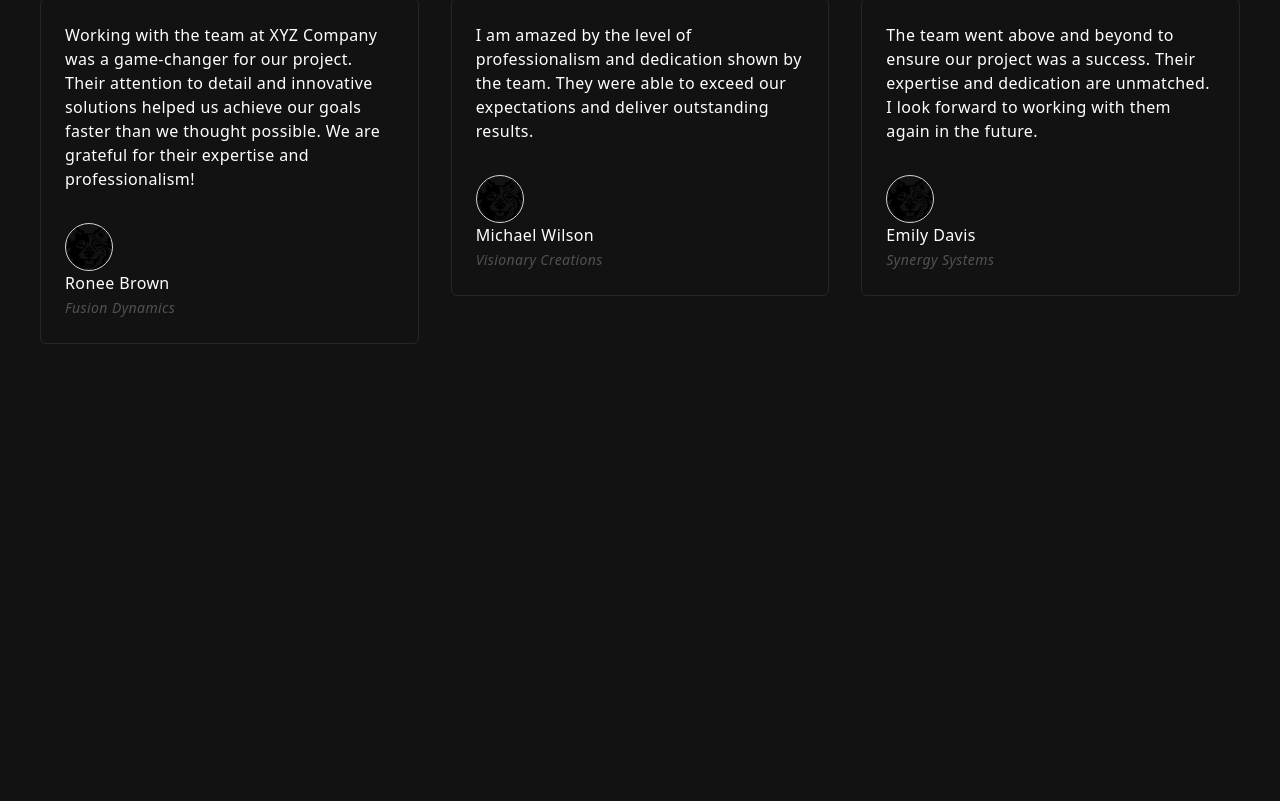
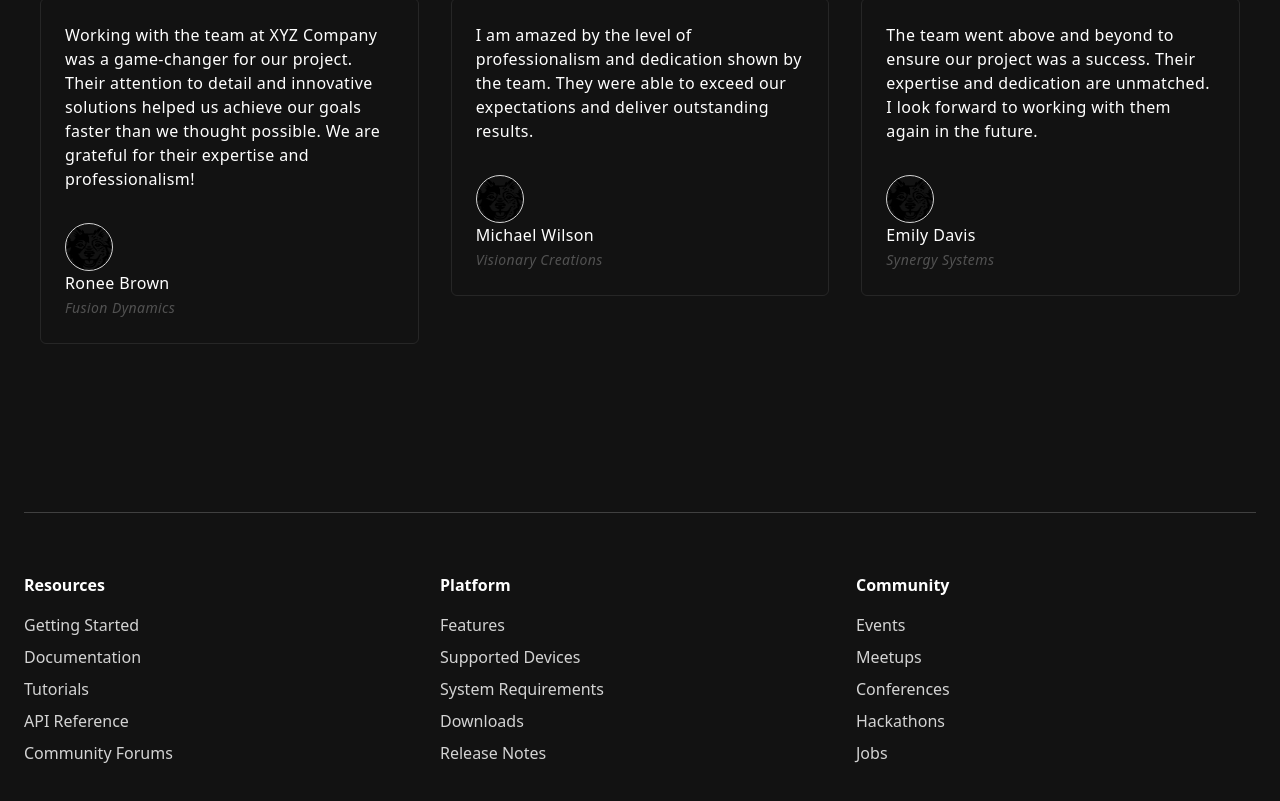
Before and after one commit to im-ivan/my-landing-page, a React (Vite) app: page / in a window 1280 px wide. Shown: the part 4029-4830 px from the top of the page. Before the commit the page ends 4381 px from the top, so only its background shows below. Built offline with nearby package versions, Linux system fonts and the light colour scheme.

Commit message:
ft: footer added

```diff
--- a/src/App.tsx
+++ b/src/App.tsx
@@ -1,4 +1,5 @@
 import { FeatureSection } from "./components/FeatureSection";
+import { Footer } from "./components/Footer";
 import { HeroSection } from "./components/HeroSection";
 import { Navbar } from "./components/Navbar";
 import { PricingSection } from "./components/PricingSection";
@@ -23,6 +24,9 @@
       <div className="testimonials-container max-w-7xl mx-auto pt-20 px-6">
         <TestimonialsSection />
       </div>
+      <div className="footer-container max-w-7xl mx-auto pt-20 px-6">
+        <Footer />
+      </div>
     </>
   );
 }
--- /dev/null
+++ b/src/components/Footer.tsx
@@ -0,0 +1,58 @@
+import {
+  resourcesLinks,
+  platformLinks,
+  communityLinks,
+} from "../assets/constants";
+export const Footer = () => {
+  return (
+    <footer className="mt-20 border-t py-10 border-neutral-700">
+      <div className="grid grid-cols-2 lg:grid-cols-3 gap-4">
+        <div className="mt-5">
+          <h3 className="text-md font-semibold mb-4">Resources</h3>
+          <ul className="space-y-2">
+            {resourcesLinks.map((link, index) => (
+              <li key={index}>
+                <a
+                  className="text-neutral-300 hover:text-white"
+                  href={link.href}
+                >
+                  {link.text}
+                </a>
+              </li>
+            ))}
+          </ul>
+        </div>
+        <div className="mt-5">
+          <h3 className="text-md font-semibold mb-4">Platform</h3>
+          <ul className="space-y-2">
+            {platformLinks.map((link, index) => (
+              <li key={index}>
+                <a
+                  className="text-neutral-300 hover:text-white"
+                  href={link.href}
+                >
+                  {link.text}
+                </a>
+              </li>
+            ))}
+          </ul>
+        </div>
+        <div className="mt-5">
+          <h3 className="text-md font-semibold mb-4">Community</h3>
+          <ul className="space-y-2">
+            {communityLinks.map((link, index) => (
+              <li key={index}>
+                <a
+                  className="text-neutral-300 hover:text-white"
+                  href={link.href}
+                >
+                  {link.text}
+                </a>
+              </li>
+            ))}
+          </ul>
+        </div>
+      </div>
+    </footer>
+  );
+};
```
